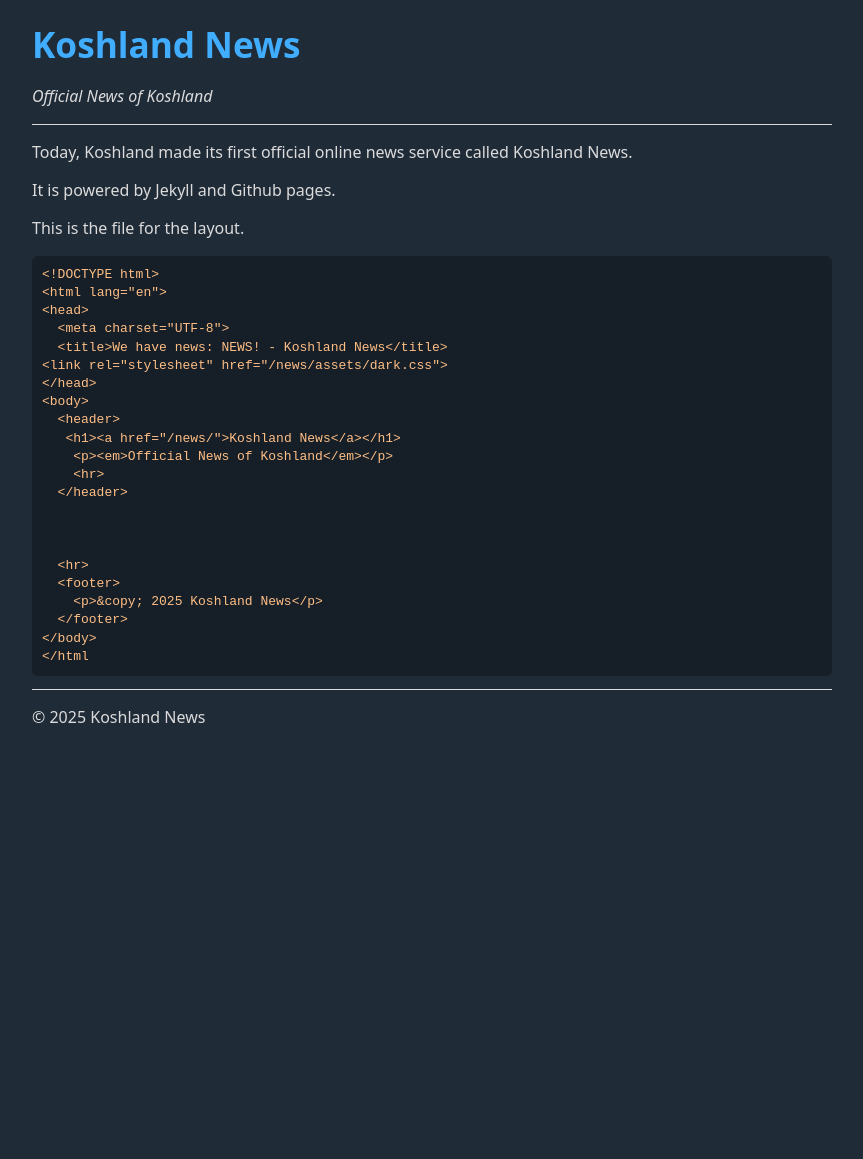
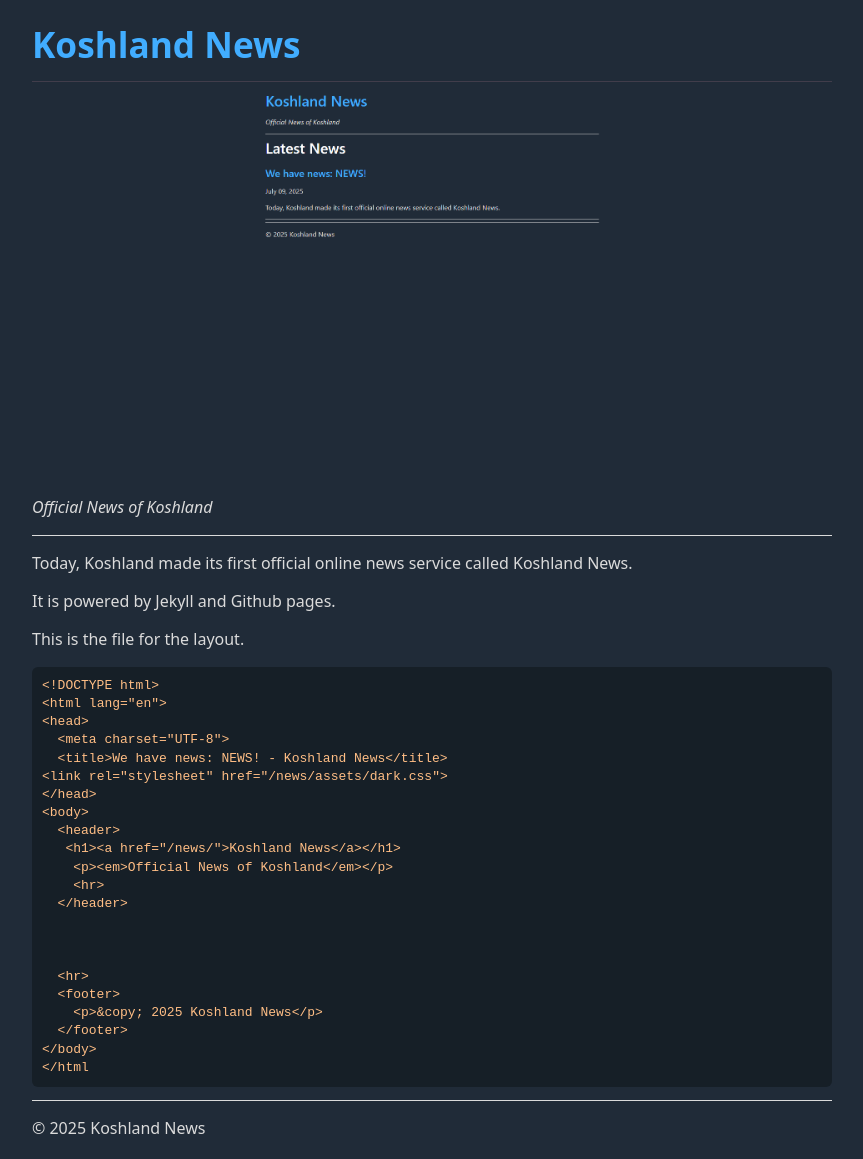
Before and after one commit to mayongdyeongrilpeungocheo/news, a Jekyll site: the page built from _posts/2025-7-9-koshlandnews.md, in a window 1280 px wide. Shown: the whole page, without its empty margins (208-1071 px from the left). Built offline with Jekyll 4.4.1, drawn with Linux system fonts in a browser that asks for light colours; our own code applies the rules of GitHub Pages for plain Markdown files; before the commit the page ends 900 px from its top, so only the background shows below that.

Commit message:
Update 2025-7-9-koshlandnews.md

```diff
--- a/_posts/2025-7-9-koshlandnews.md
+++ b/_posts/2025-7-9-koshlandnews.md
@@ -1,5 +1,6 @@
 ---
 title: "We have news: NEWS!"
+image: /assets/screenshot.png
 ---
 
 Today, Koshland made its first official online news service called Koshland News.
```
